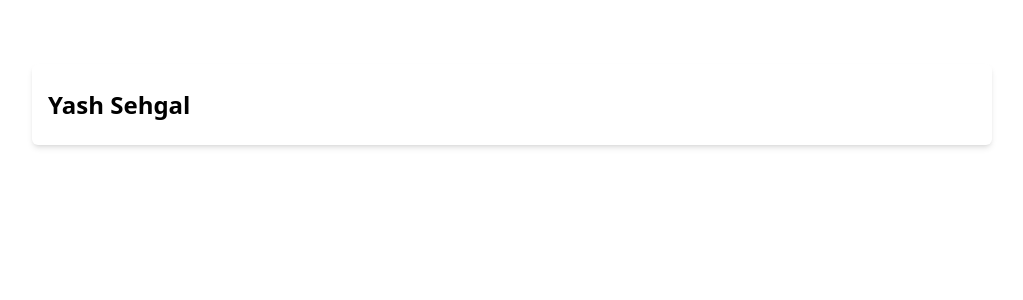
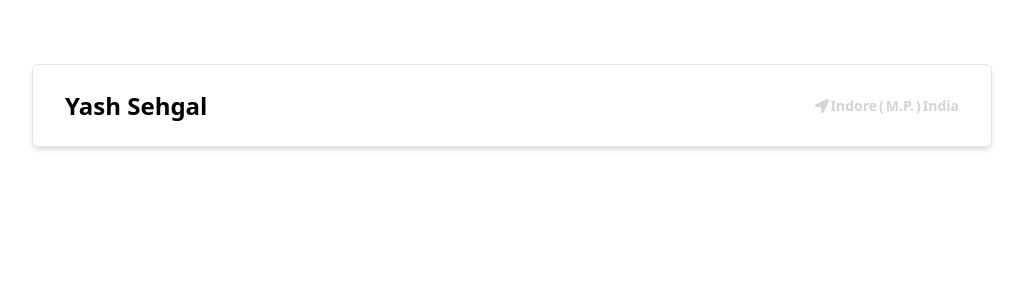
Before and after one commit to yashsehgal/resumay, a React (Create React App) app: page / in a window 1280 px wide. Shown: the top 300 px of the page, without its empty margins (128-1151 px from the left). Built offline with nearby package versions, Linux system fonts and the light colour scheme.

Commit message:
feat: location component added

```diff
--- a/src/config/resume-config.json
+++ b/src/config/resume-config.json
@@ -7,9 +7,9 @@
       },
       "age": "",
       "location": {
-        "city": "",
-        "state": "",
-        "country": ""
+        "city": "Indore",
+        "state": "M.P.",
+        "country": "India"
       },
       "contacts": {
         "email": "",
--- a/src/screens/ResumeLayout/PersonalDetailsWrapper.jsx
+++ b/src/screens/ResumeLayout/PersonalDetailsWrapper.jsx
@@ -1,13 +1,22 @@
 import { personalDetailsWrapperStyle } from "../../styles/base";
+import { FaLocationArrow } from 'react-icons/fa';
 
 export default function PersonalDetailsWrapper({
   firstName, lastName, age, location, contacts
 }) {
   return (
     <div className={personalDetailsWrapperStyle}>
-      <h1 className="resume-name-title leading-snug text-2xl font-semibold">
-        {firstName} {lastName}
-      </h1>
+      <div className="flex flex-row items-center justify-between">
+        <h1 className="resume-name-title leading-snug text-2xl font-semibold">
+          {firstName} {lastName}
+        </h1>
+        <span className="location text-sm font-semibold text-zinc-300 flex flex-row items-center justify-end gap-0.5">
+          <FaLocationArrow />
+          <span className="location-city">{location?.city}</span> {" "}
+          {"("}<span className="location-state">{location?.state}</span>{") "}
+          <span className="location-country">{location?.country}</span>
+        </span>
+      </div>
     </div>
   )
 }
--- a/src/screens/ResumeLayout/index.jsx
+++ b/src/screens/ResumeLayout/index.jsx
@@ -47,6 +47,7 @@ export default function ResumeLayout({ data }) {
       <PersonalDetailsWrapper
         firstName={resumeLayoutResponse.current?.personalDetails?.name?.firstName}
         lastName={resumeLayoutResponse.current?.personalDetails?.name?.lastName}
+        location={resumeLayoutResponse.current?.personalDetails?.location}
       />
     </div>
   )
--- a/src/styles/base.js
+++ b/src/styles/base.js
@@ -1,4 +1,4 @@
-const resumeContentWrapperStyle = "resume-content-wrapper px-4 py-6 mx-auto w-[960px] bg-white shadow-md rounded-md h-fit flex flex-start flex-col gap-3";
+const resumeContentWrapperStyle = "resume-content-wrapper px-8 py-6 mx-auto w-[960px] bg-white border border-zinc-200 shadow-md rounded-md h-fit flex flex-start flex-col gap-3";
 const personalDetailsWrapperStyle = "personal-details-wrapper w-full h-fit";
 
 export {
```
